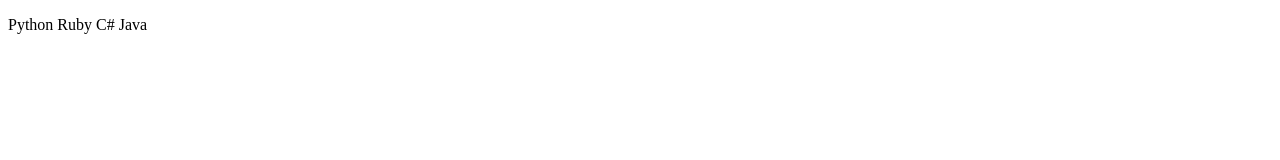
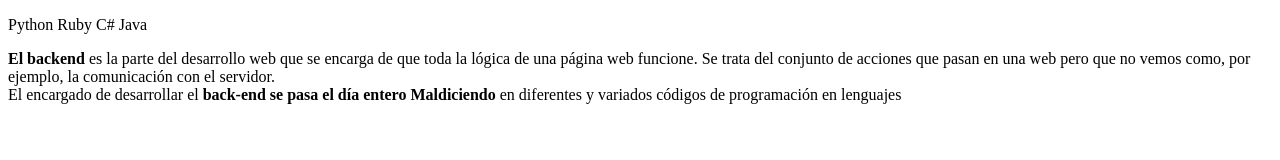
Before and after one commit to lipaocaspi/Web-Taller2, a plain HTML site: page Backend.html in a window 1280 px wide. Drawn offline with Linux system fonts and the light colour scheme.

Commit message:
Backend2.1

```diff
--- a/Backend.html
+++ b/Backend.html
@@ -4,5 +4,13 @@
     </head>
     <body>
         <p>Python Ruby C# Java</p>
+        <p><b>El backend</b> es la parte del desarrollo web que se
+encarga de que toda la lógica de una página web
+funcione. Se trata del conjunto de acciones que
+pasan en una web pero que no vemos como, por
+ejemplo, la comunicación con el servidor. <br>
+El encargado de desarrollar el <b>back-end se pasa
+el día entero Maldiciendo</b> en diferentes y
+variados códigos de programación en lenguajes</p>
     </body>
 </html>
```
